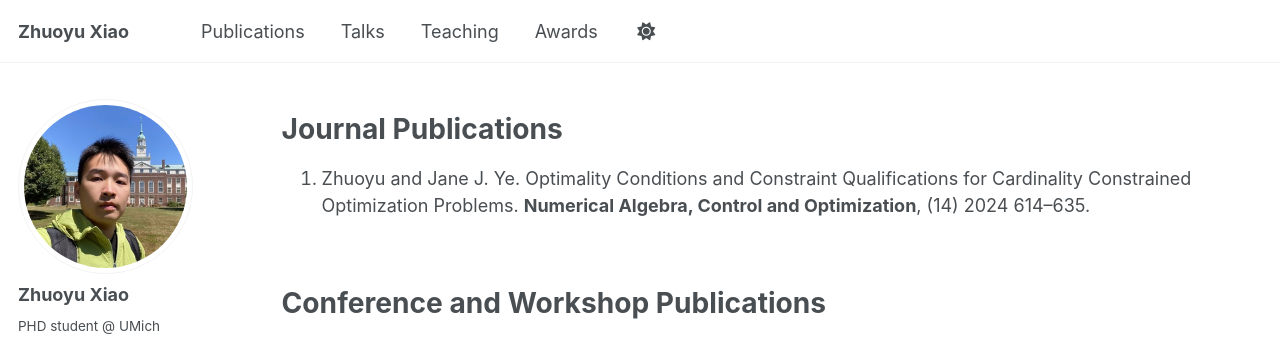
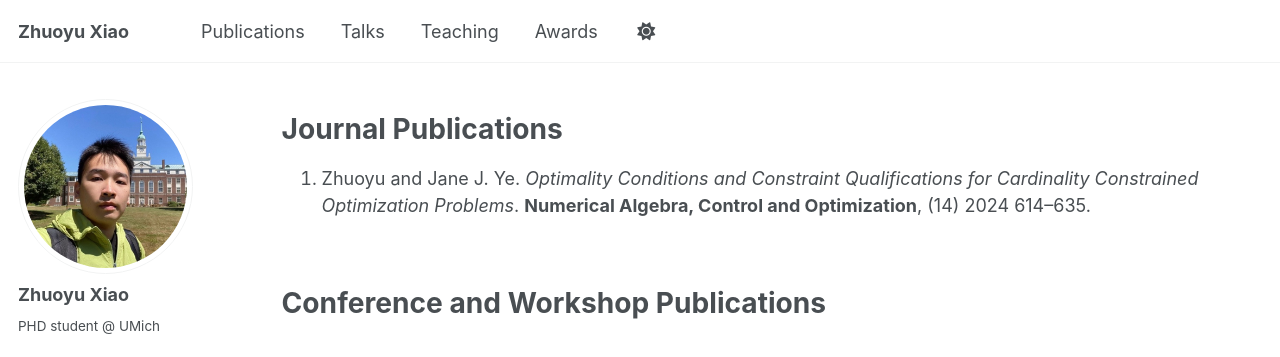
Before and after one commit to zyxiao97/zyxiao97.github.io, a Jekyll site: the page built from _pages/publications.md, in a window 1280 px wide and 1007 px high. Shown: the top 357 px of the window. Built offline with Jekyll 4.4.1, drawn with Linux system fonts in a browser that asks for light colours; some web fonts are replaced.

```diff
--- a/_pages/publications.md
+++ b/_pages/publications.md
@@ -7,7 +7,7 @@ author_profile: true
 
 Journal Publications
 ======
-1. Zhuoyu and Jane J. Ye. Optimality Conditions and Constraint Qualifications for Cardinality Constrained Optimization Problems. **Numerical Algebra, Control and Optimization**, (14) 2024 614--635.
+1. Zhuoyu and Jane J. Ye. *Optimality Conditions and Constraint Qualifications for Cardinality Constrained Optimization Problems*. **Numerical Algebra, Control and Optimization**, (14) 2024 614--635.
 
 <br>
 
```
